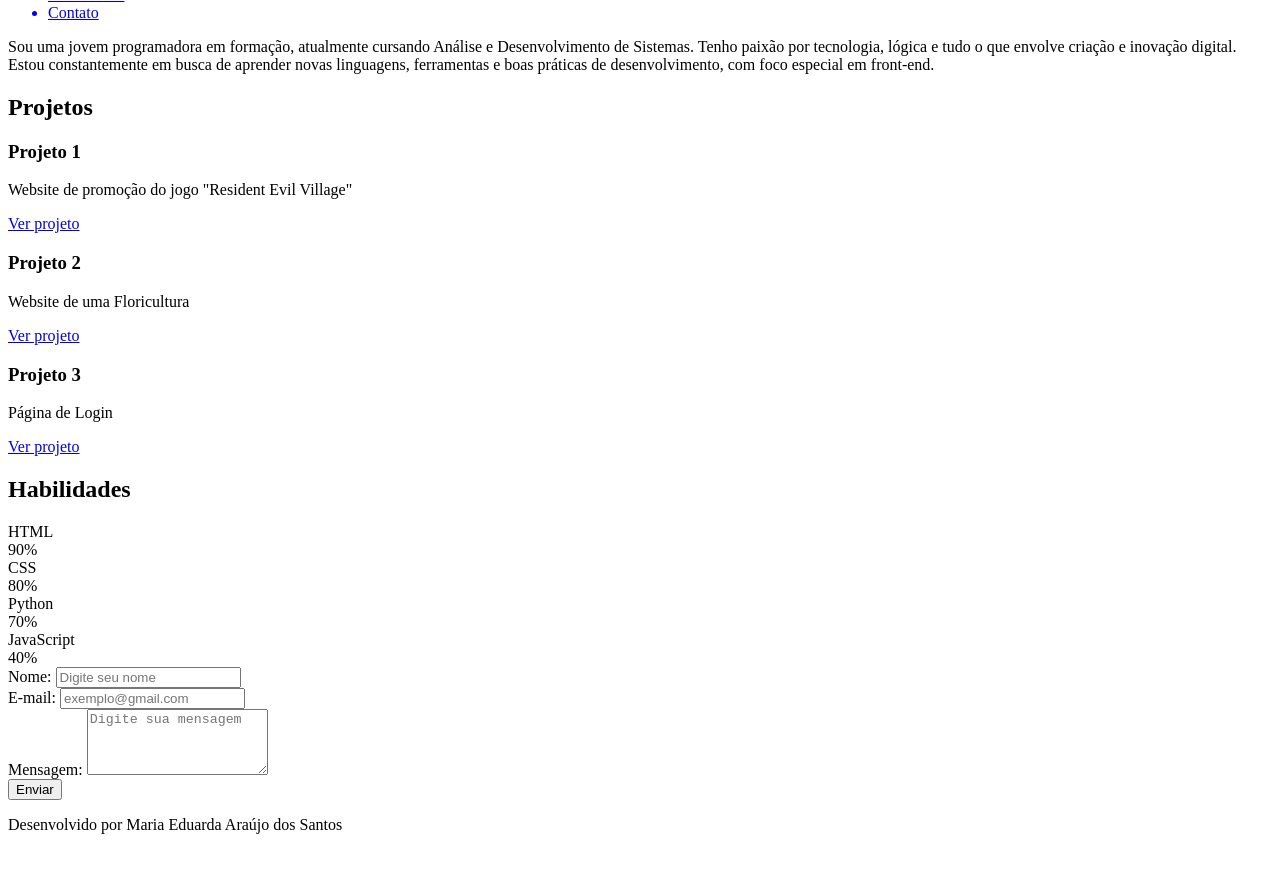
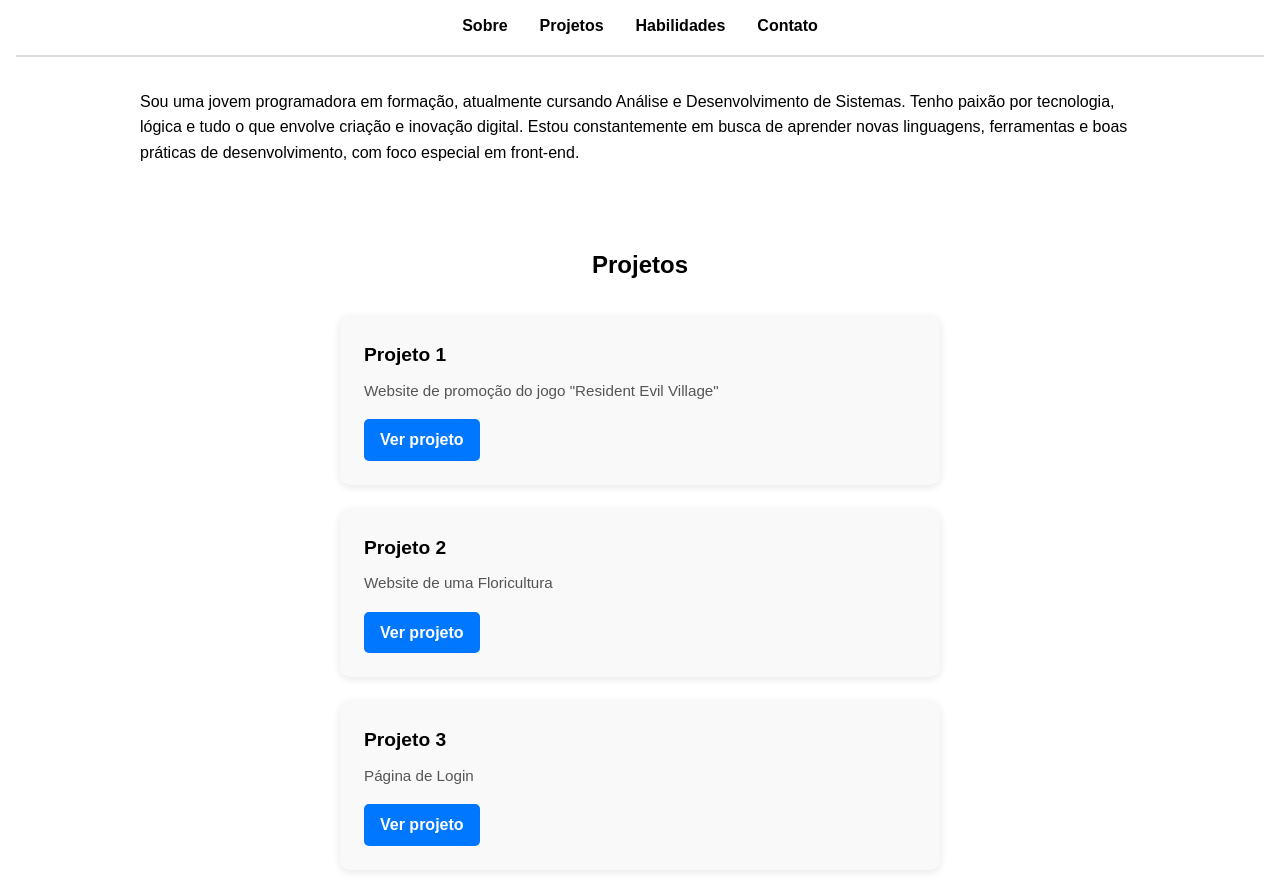
Before and after one commit to araujoumari/projeto-portfolio, a plain HTML site: page index.html in a window 1280 px wide. Shown: the part 167-1050 px from the top of the page. Before the commit the page ends 1017 px from the top, so only its background shows below. Drawn offline with Linux system fonts and the light colour scheme.

Commit message:
Finalizei o projeto

```diff
--- a/style.css
+++ b/style.css
@@ -1,10 +1,16 @@
-/* style.css */
+* {
+  margin: 0;
+  padding: 0;
+  box-sizing: border-box;
+}
 
-/* Modo claro (padrão) */
 body {
+  font-family: 'Arial', sans-serif;
   background-color: white;
   color: black;
+  line-height: 1.6;
   transition: background-color 0.3s, color 0.3s;
+  padding: 0 1rem;
 }
 
 /* Modo escuro */
@@ -12,3 +18,259 @@ body {
   background-color: #121212;
   color: #f1f1f1;
 }
+
+/* Header */
+header {
+  text-align: center;
+  padding: 2rem 0;
+  border-bottom: 2px solid #ddd;
+}
+
+header h1 {
+  font-size: 2rem;
+  margin-bottom: 1rem;
+}
+
+button#botaoModo {
+  padding: 0.5rem 1rem;
+  background-color: #0077ff;
+  color: white;
+  border: none;
+  border-radius: 5px;
+  cursor: pointer;
+}
+
+button#botaoModo:hover {
+  background-color: #005fcc;
+}
+
+/* Navegação */
+nav ul {
+  list-style: none;
+  display: flex;
+  justify-content: center;
+  gap: 2rem;
+  padding: 1rem 0;
+  border-bottom: 2px solid #ddd;
+}
+
+nav ul a {
+  text-decoration: none;
+  color: inherit;
+  font-weight: bold;
+}
+
+main {
+  max-width: 1000px;
+  margin: 2rem auto;
+}
+
+.sobre, .projeto, .habilidades, .contato {
+  margin-bottom: 3rem;
+}
+
+.projeto ul {
+  list-style: none;
+  padding-left: 1rem;
+}
+
+.projeto li {
+  margin-bottom: 0.5rem;
+}
+
+.projeto a {
+  text-decoration: none;
+  color: #0077ff;
+}
+
+.projeto a:hover {
+  text-decoration: underline;
+}
+
+/* Projetos */
+.projeto {
+  padding: 2rem 0;
+}
+
+.projeto h2 {
+  text-align: center;
+  margin-bottom: 2rem;
+}
+
+.projetos-container {
+  display: flex;
+  flex-direction: column;
+  gap: 1.5rem;
+  align-items: center;
+}
+
+.card {
+  background-color: #f9f9f9;
+  padding: 1.5rem;
+  border-radius: 10px;
+  width: 100%;
+  max-width: 600px;
+  box-shadow: 0 2px 8px rgba(0,0,0,0.1);
+  transition: transform 0.3s ease, box-shadow 0.3s ease;
+}
+
+body.escuro .card {
+  background-color: #1e1e1e;
+  border: 1px solid #333;
+}
+
+.card:hover {
+  transform: translateY(-5px);
+  box-shadow: 0 5px 15px rgba(0,0,0,0.2);
+}
+
+.card h3 {
+  margin-bottom: 0.5rem;
+  font-size: 1.2rem;
+}
+
+.card p {
+  margin-bottom: 1rem;
+  font-size: 0.95rem;
+  color: #555;
+}
+
+body.escuro .card p {
+  color: #ccc;
+}
+
+.card a {
+  text-decoration: none;
+  color: white;
+  background-color: #0077ff;
+  padding: 0.5rem 1rem;
+  border-radius: 5px;
+  font-weight: bold;
+  display: inline-block;
+  transition: background-color 0.3s;
+}
+
+.card a:hover {
+  background-color: #005fcc;
+}
+
+
+/* Habilidades */
+.habilidades h2 {
+  margin-bottom: 1rem;
+}
+
+.habilidades .barra {
+  margin: 1rem 0;
+}
+
+.habilidades .titulo {
+  margin-bottom: 0.3rem;
+  font-weight: bold;
+}
+
+.habilidades .progresso {
+  height: 20px;
+  border-radius: 10px;
+  overflow: hidden;
+}
+
+.habilidades .progresso span {
+  display: block;
+  height: 100%;
+  width: 0;
+  transition: width 1s ease-in-out;
+  border-radius: 10px;
+  text-align: right;
+  padding-right: 5px;
+  color: white;
+  font-weight: bold;
+}
+
+
+.habilidades .progresso span.html {
+  background-color: #e44d26;
+}
+
+.habilidades .progresso span.css {
+  background-color: #264de4;
+}
+
+.habilidades .progresso span.python {
+  background-color: #3572A5;
+}
+
+.habilidades .progresso span.js {
+  background-color: #f3d300;
+  color: white;
+}
+
+
+/* Animação automática (opcional) */
+.habilidades .progresso span.ativo {
+  width: var(--largura);
+}
+
+/* Formulário */
+form {
+  display: flex;
+  flex-direction: column;
+  gap: 1rem;
+}
+
+.campo label {
+  font-weight: bold;
+}
+
+input[type="text"],
+input[type="email"],
+textarea {
+  padding: 0.7rem;
+  border: 1px solid #ccc;
+  border-radius: 5px;
+  width: 100%;
+}
+
+textarea {
+  resize: vertical;
+}
+
+input[type="submit"] {
+  background-color: #0077ff;
+  color: white;
+  padding: 0.7rem;
+  border: none;
+  border-radius: 5px;
+  cursor: pointer;
+}
+
+input[type="submit"]:hover {
+  background-color: #005fcc;
+}
+
+/* Footer */
+footer {
+  text-align: center;
+  padding: 1rem 0;
+  border-top: 2px solid #ddd;
+  margin-top: 2rem;
+  font-size: 0.9rem;
+}
+
+/*Footer*/
+footer{
+    background-color: rgba(128, 128, 128, 0.452);
+}
+
+/* Responsividade */
+@media (max-width: 600px) {
+  nav ul {
+    flex-direction: column;
+    align-items: center;
+    gap: 1rem;
+  }
+
+  main {
+    padding: 0 1rem;
+  }
+}
```
Lines whose indentation alone changed are shown as unchanged.
